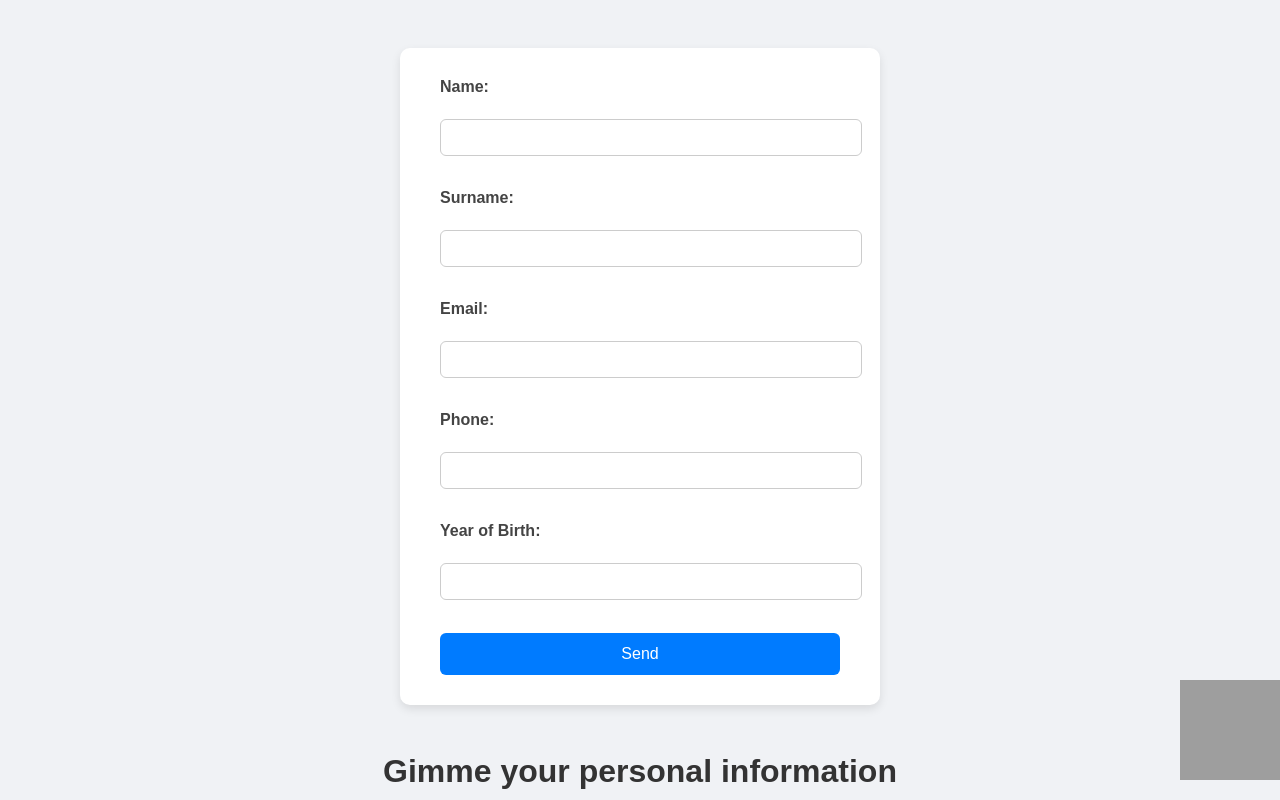
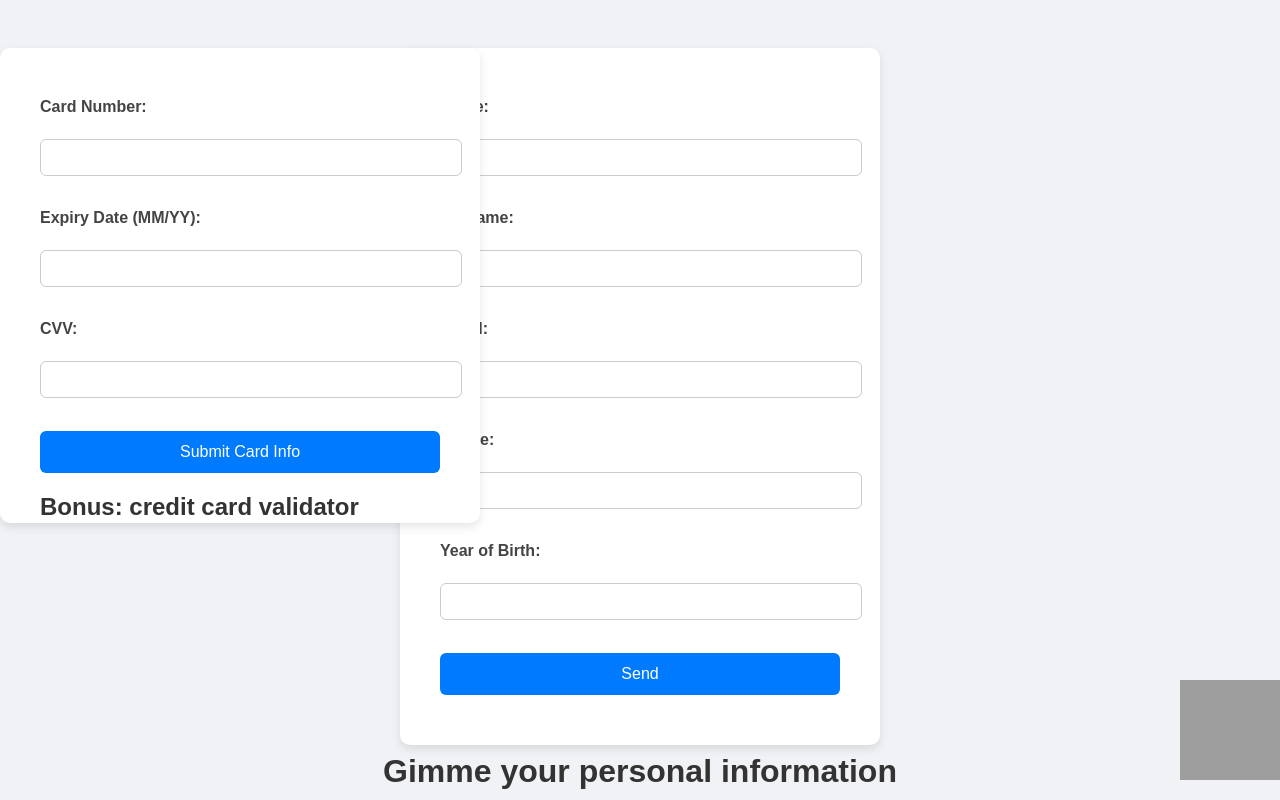
Before and after one commit to hanusvalenta/School, a PHP site: page / in a window 1280 px wide. Run offline with PHP 8.4, Linux system fonts and the light colour scheme; grey boxes are pictures that could not be loaded.

Commit message:
new form

```diff
--- a/Javascript/Validace/public/index.html
+++ b/Javascript/Validace/public/index.html
@@ -26,6 +26,24 @@
 
         <button type="submit">Send</button>
     </form>
+    <br><br>
+
+    <div style="position: fixed; bottom: 1; left: 0;">
+        <form action="/submit-card" method="POST">
+            <label for="card-number">Card Number:</label><br>
+            <input type="text" name="card-number" maxlength="16" required><br><br>
+
+            <label for="expiry-date">Expiry Date (MM/YY):</label><br>
+            <input type="text" name="expiry-date" pattern="^(0[1-9]|1[0-2])\/\d{2}$" required><br><br>
+
+            <label for="cvv">CVV:</label><br>
+            <input type="text" name="cvv" maxlength="3" pattern="\d{3}" required><br><br>
+
+            <button type="submit">Submit Card Info</button>
+
+            <h2>Bonus: credit card validator</h2>
+        </form>
+    </div>
 
   <br><br>
 
--- a/Javascript/Validace/public/style.css
+++ b/Javascript/Validace/public/style.css
@@ -9,7 +9,7 @@
   form {
     position: fixed;
     background: white;
-    padding: 30px 40px;
+    padding: 50px 40px;
     border-radius: 10px;
     box-shadow: 0 4px 10px rgba(0, 0, 0, 0.1);
     max-width: 400px;
@@ -22,6 +22,15 @@
     color: #333;
     position: fixed;
     bottom: 0;
+    right: 10;
+  }
+
+  h2 {
+    text-align: center;
+    margin-bottom: 10px;
+    color: #333;
+    position: fixed;
+    bottom: 10;
     right: 10;
   }
 
```
